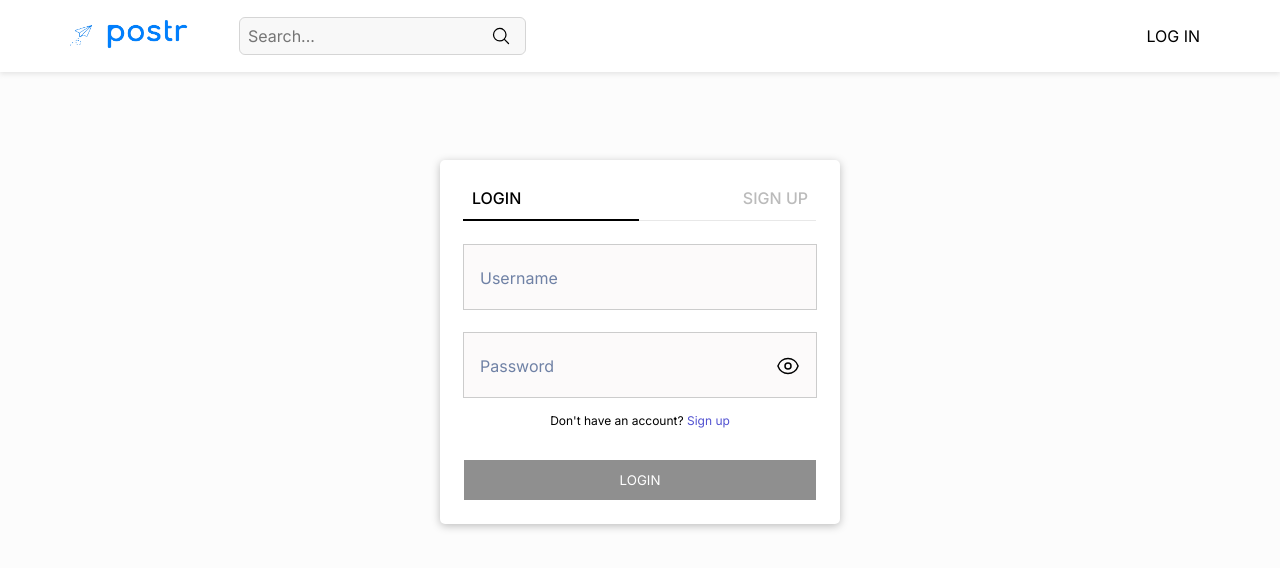
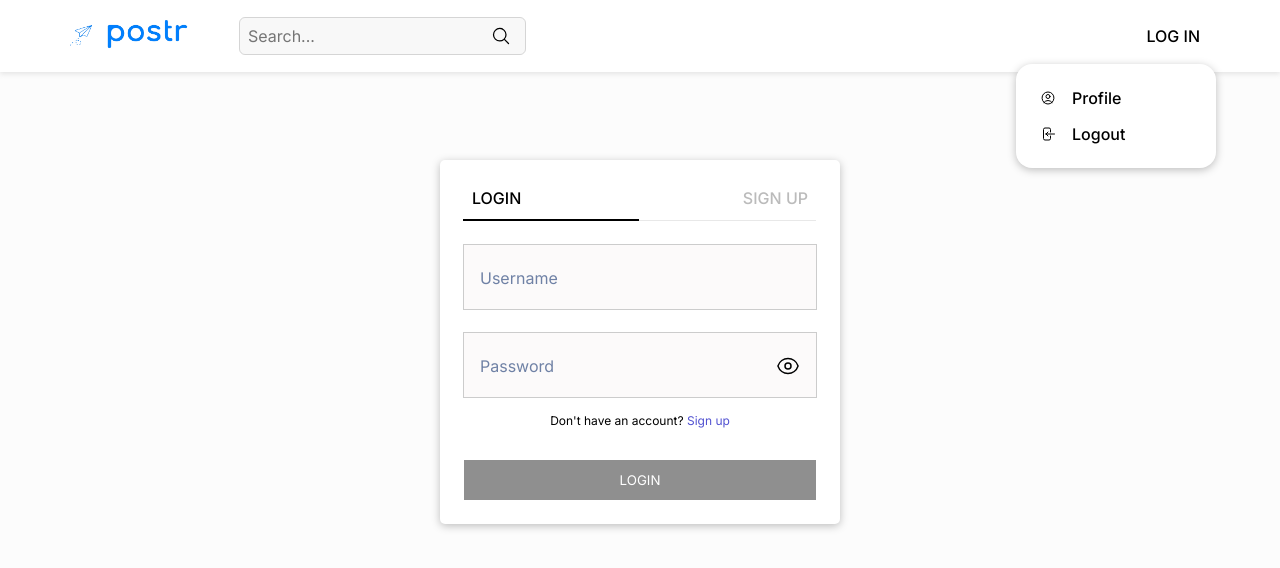
Before and after one commit to danielyuenhx/postr-frontend, a React (Create React App) app: page /login in a window 1280 px wide. Shown: the top 568 px of the page. Built offline with nearby package versions, Linux system fonts and the light colour scheme.

Commit message:
added header icons, refactored profile logo and added dropdown to view profile and logout

```diff
--- a/src/components/Header/Header.module.css
+++ b/src/components/Header/Header.module.css
@@ -10,7 +10,6 @@
 	box-shadow: 0 2px 5px 0 hsl(270deg 1% 53% / 20%);
 	padding: 0 5%;
     background-color: white;
-    text-transform: uppercase;
     font-weight: 500;
     z-index: 5;
 }
@@ -29,22 +28,28 @@
 .right ul {
 	display: flex;
 	list-style: none;
+    align-items: center;
+    justify-content: center;
 }
 
 .right li {
-    margin-right: 1rem;
+    margin-right: 0.5rem;
 	cursor: pointer;
-	padding: 1rem 1rem;
+	padding: 1rem 0.5rem;
     border-radius: 10px;
     transition: 0.15s ease-in-out;
 }
 
-.right li:hover {
-    color: #5e9be0;
+.right li svg {
+    margin-top: 0.25rem;
+    margin-right: 0.5rem;
+    width: 1.5rem;
 }
 
-.avatar {
-    user-select: none;
-    cursor: pointer;
+.right li:hover {
+    color: #1083FD;
+}
+
+.right li a {
     text-decoration: none;
 }
--- a/src/components/Header/Header.tsx
+++ b/src/components/Header/Header.tsx
@@ -5,23 +5,23 @@ import LetteredAvatar from 'react-lettered-avatar';
 import { authActions } from '../../store/auth-slice';
 import { useAppDispatch } from '../../hooks/hooks';
 
-// import logo from '../../images/postr-logo.png';
-import logo from '../../images/postr-logo-full.png';
-// #1390F4
-
+import Home from './icons/Home';
+import Notifications from './icons/Notifications';
 import SearchBar from './SearchBar';
 import HeaderLogin from './HeaderLogin';
+import Profile from './Profile';
+import ProfileDropdown from './ProfileDropdown';
+
+import logo from '../../images/postr-logo-full.png';
 
 import styles from './Header.module.css';
 
 const Header = () => {
 	const item = localStorage.getItem('profile');
-    const profile = (item === null) ? null : JSON.parse(item);
-	const [user, setUser] = useState(
-		profile
-	);
+	const profile = item === null ? null : JSON.parse(item);
+	const [user, setUser] = useState(profile);
 
-    const location = useLocation();
+	const location = useLocation();
 
 	useEffect(() => {
 		const token = user?.token;
@@ -49,22 +49,31 @@ const Header = () => {
 			{user ? (
 				<nav className={styles.right}>
 					<ul>
-						<li>Home</li>
+						{/* <li>Home</li>
 						<li>Notifications</li>
 						<li>Profile</li>
-						<li onClick={logoutHandler}>Logout</li>
-						<Link to="/login" className={styles.avatar}>
-							<LetteredAvatar
-								name={user.result.username}
-								size={35}
-							/>
-						</Link>
+						<li onClick={logoutHandler}>Logout</li> */}
+						<li>
+							<Home />
+						</li>
+						<li>
+							<Notifications />
+						</li>
+						<li>
+							{/* <Link to="/login" className={styles.avatar}>
+								<LetteredAvatar
+									name={user.result.username}
+									size={35}
+								/>
+							</Link> */}
+                            <Profile username={user.result.username}/>
+						</li>
 					</ul>
 				</nav>
 			) : (
-				// <nav className={styles.right}>{user.result.username}</nav>
 				<HeaderLogin />
 			)}
+            <ProfileDropdown logoutHandler={logoutHandler} />
 		</header>
 	);
 };
--- a/src/components/Header/HeaderLogin.module.css
+++ b/src/components/Header/HeaderLogin.module.css
@@ -7,6 +7,7 @@
     cursor: pointer;
     text-transform: uppercase;
     transition: 0.25s ease-in-out;
+    font-weight: 500;
 }
 
 .button:hover {
--- /dev/null
+++ b/src/components/Header/Profile.module.css
@@ -0,0 +1,19 @@
+.container {
+	display: flex;
+    align-items: center;
+    justify-content: space-between;
+    width: 115%;
+    padding: 0.5rem 0.75rem;
+    border: 1px solid gray;
+    border-radius: 45px;
+    user-select: none;
+}
+
+.avatar div {
+	font-size: 1rem !important;
+}
+
+.container svg {
+    width: 1rem !important;
+    margin-right: 0rem !important;
+}
--- /dev/null
+++ b/src/components/Header/Profile.tsx
@@ -0,0 +1,23 @@
+import React from 'react';
+import { Link } from 'react-router-dom';
+import LetteredAvatar from 'react-lettered-avatar';
+
+import Dropdown from './icons/Dropdown';
+
+import styles from './Profile.module.css';
+
+type Props = { username: string; };
+
+const Profile = (props: Props) => {
+	return (
+		<div className={styles.container}>
+			<div className={styles.avatar}>
+				<LetteredAvatar name={props.username} size={30} />
+			</div>
+			{props.username}
+            <Dropdown />
+		</div>
+	);
+};
+
+export default Profile;
--- /dev/null
+++ b/src/components/Header/ProfileDropdown.module.css
@@ -0,0 +1,41 @@
+.container {
+    position: absolute;
+    border-radius: 1rem;
+    background-color: white;
+	box-shadow: 0 2px 8px rgba(0, 0, 0, 0.25);
+    max-width: 12.5rem;
+    width: 90%;
+    margin-top: 10rem;
+    padding: 0rem;
+    z-index: 50;
+    right: 5%;
+}
+
+.container ul {
+    list-style: none;
+    padding: 0rem;
+}
+
+.container li {
+    user-select: none;
+    padding: 0.5rem 1.5rem;
+    display: flex;
+    align-items: center;
+    cursor: pointer;
+    transition: 0.2s;
+}
+
+.container li svg {
+    width: 1rem;
+    margin-right: 1rem;
+}
+
+.container li:hover {
+    background-color: rgba(225, 224, 224, 0.482)
+}
+
+/* @media only screen and (min-width: 425px) {
+    .container {
+        width: 25%;
+    }
+} */
--- /dev/null
+++ b/src/components/Header/ProfileDropdown.tsx
@@ -0,0 +1,27 @@
+import React from 'react';
+
+import User from './icons/User';
+import Logout from './icons/Logout';
+
+import styles from './ProfileDropdown.module.css';
+
+type Props = { logoutHandler: () => void };
+
+const ProfileDropdown = (props: Props) => {
+	return (
+		<div className={styles.container}>
+			<ul>
+				<li>
+					<User />
+					Profile
+				</li>
+				<li onClick={props.logoutHandler}>
+					<Logout />
+					Logout
+				</li>
+			</ul>
+		</div>
+	);
+};
+
+export default ProfileDropdown;
--- /dev/null
+++ b/src/components/Header/icons/Dropdown.tsx
@@ -0,0 +1,21 @@
+import React from 'react';
+
+const Dropdown = () => {
+	return (
+		<svg
+			xmlns="http://www.w3.org/2000/svg"
+			fill="none"
+			viewBox="0 0 24 24"
+			stroke-width="1.5"
+			stroke="currentColor"
+		>
+			<path
+				stroke-linecap="round"
+				stroke-linejoin="round"
+				d="M19.5 8.25l-7.5 7.5-7.5-7.5"
+			/>
+		</svg>
+	);
+};
+
+export default Dropdown;
--- /dev/null
+++ b/src/components/Header/icons/Home.tsx
@@ -0,0 +1,21 @@
+import React from 'react';
+
+const Home = () => {
+	return (
+		<svg
+			xmlns="http://www.w3.org/2000/svg"
+			fill="none"
+			viewBox="0 0 24 24"
+			strokeWidth={1.5}
+			stroke="currentColor"
+		>
+			<path
+				strokeLinecap="round"
+				strokeLinejoin="round"
+				d="M2.25 12l8.954-8.955c.44-.439 1.152-.439 1.591 0L21.75 12M4.5 9.75v10.125c0 .621.504 1.125 1.125 1.125H9.75v-4.875c0-.621.504-1.125 1.125-1.125h2.25c.621 0 1.125.504 1.125 1.125V21h4.125c.621 0 1.125-.504 1.125-1.125V9.75M8.25 21h8.25"
+			/>
+		</svg>
+	);
+};
+
+export default Home;
--- /dev/null
+++ b/src/components/Header/icons/Logout.tsx
@@ -0,0 +1,21 @@
+import React from 'react';
+
+const Logout = () => {
+	return (
+		<svg
+			xmlns="http://www.w3.org/2000/svg"
+			fill="none"
+			viewBox="0 0 24 24"
+			strokeWidth={1.5}
+			stroke="currentColor"
+		>
+			<path
+				strokeLinecap="round"
+				strokeLinejoin="round"
+				d="M15.75 9V5.25A2.25 2.25 0 0013.5 3h-6a2.25 2.25 0 00-2.25 2.25v13.5A2.25 2.25 0 007.5 21h6a2.25 2.25 0 002.25-2.25V15M12 9l-3 3m0 0l3 3m-3-3h12.75"
+			/>
+		</svg>
+	);
+};
+
+export default Logout;
--- /dev/null
+++ b/src/components/Header/icons/Notifications.tsx
@@ -0,0 +1,21 @@
+import React from 'react';
+
+const Notifications = () => {
+	return (
+		<svg
+			xmlns="http://www.w3.org/2000/svg"
+			fill="none"
+			viewBox="0 0 24 24"
+			strokeWidth={1.5}
+			stroke="currentColor"
+		>
+			<path
+				strokeLinecap="round"
+				strokeLinejoin="round"
+				d="M14.857 17.082a23.848 23.848 0 005.454-1.31A8.967 8.967 0 0118 9.75v-.7V9A6 6 0 006 9v.75a8.967 8.967 0 01-2.312 6.022c1.733.64 3.56 1.085 5.455 1.31m5.714 0a24.255 24.255 0 01-5.714 0m5.714 0a3 3 0 11-5.714 0"
+			/>
+		</svg>
+	);
+};
+
+export default Notifications;
--- /dev/null
+++ b/src/components/Header/icons/User.tsx
@@ -0,0 +1,21 @@
+import React from 'react';
+
+const User = () => {
+	return (
+		<svg
+			xmlns="http://www.w3.org/2000/svg"
+			fill="none"
+			viewBox="0 0 24 24"
+			strokeWidth={1.5}
+			stroke="currentColor"
+		>
+			<path
+				strokeLinecap="round"
+				strokeLinejoin="round"
+				d="M17.982 18.725A7.488 7.488 0 0012 15.75a7.488 7.488 0 00-5.982 2.975m11.963 0a9 9 0 10-11.963 0m11.963 0A8.966 8.966 0 0112 21a8.966 8.966 0 01-5.982-2.275M15 9.75a3 3 0 11-6 0 3 3 0 016 0z"
+			/>
+		</svg>
+	);
+};
+
+export default User;
```
